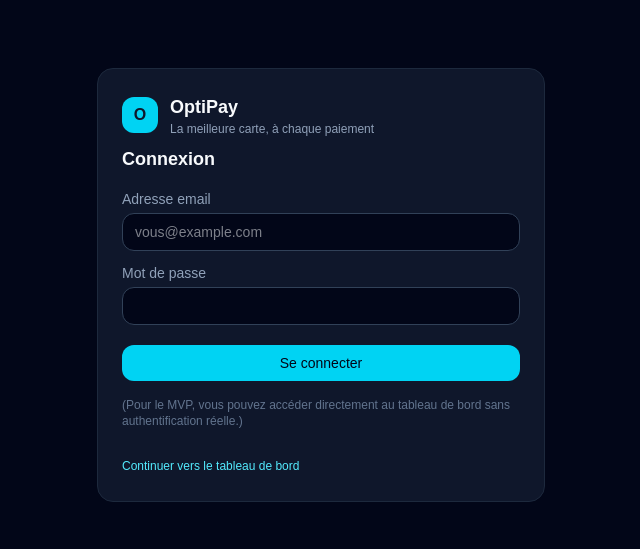
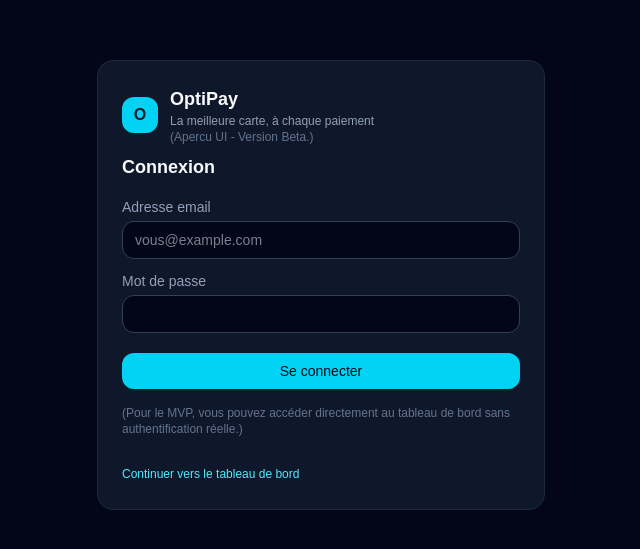
Before and after one commit to bdumbua/optipay-user, a Next.js app: page /login in a window 1280 px wide. Shown: the part 115-664 px from the top of the page, without its empty margins (319-959 px from the left). Built offline with nearby package versions, Linux system fonts and the light colour scheme.

Commit message:
Add message version beta on login page

```diff
--- a/app/login/page.tsx
+++ b/app/login/page.tsx
@@ -15,6 +15,9 @@ export default function LoginPage() {
             <span className="text-xs text-slate-400">
               La meilleure carte, à chaque paiement
             </span>
+             <p className="text-xs text-slate-500">
+              (Apercu UI - Version Beta.)
+        </p>
           </div>
         </div>
 
```
